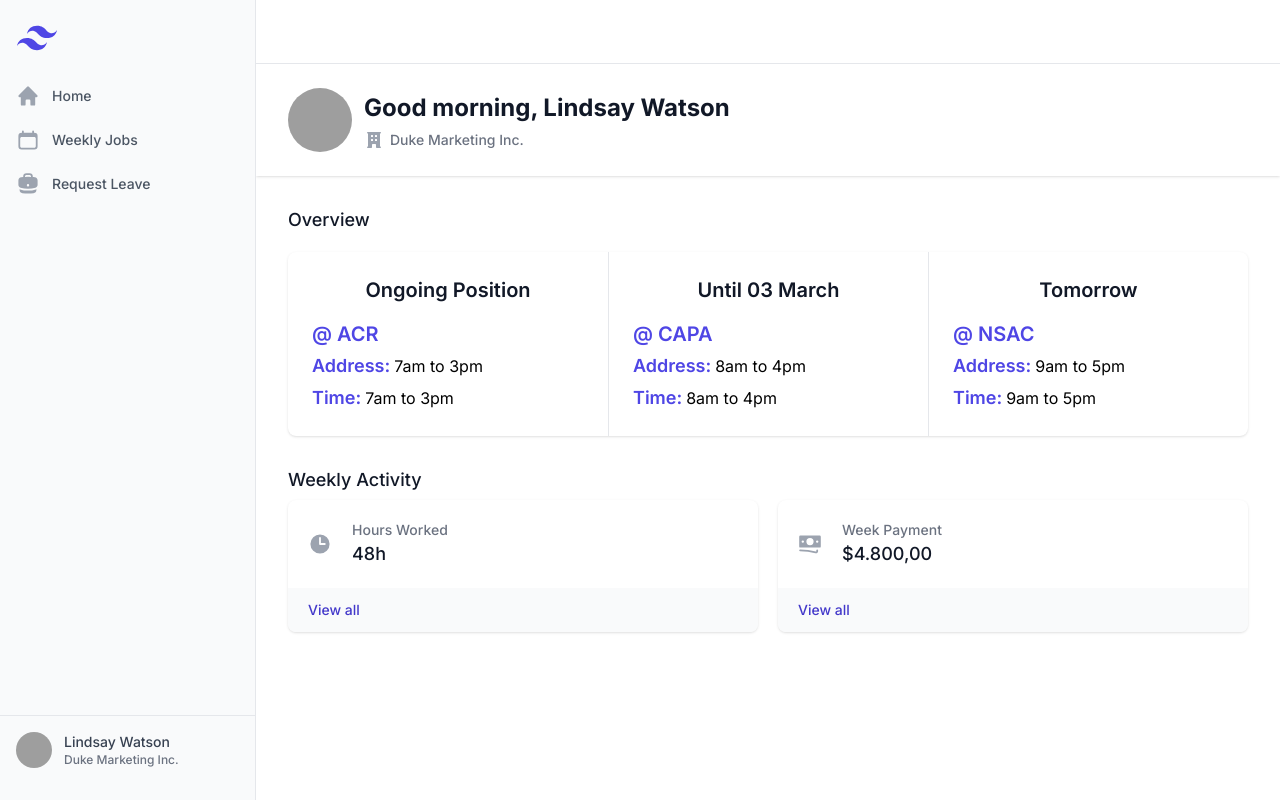
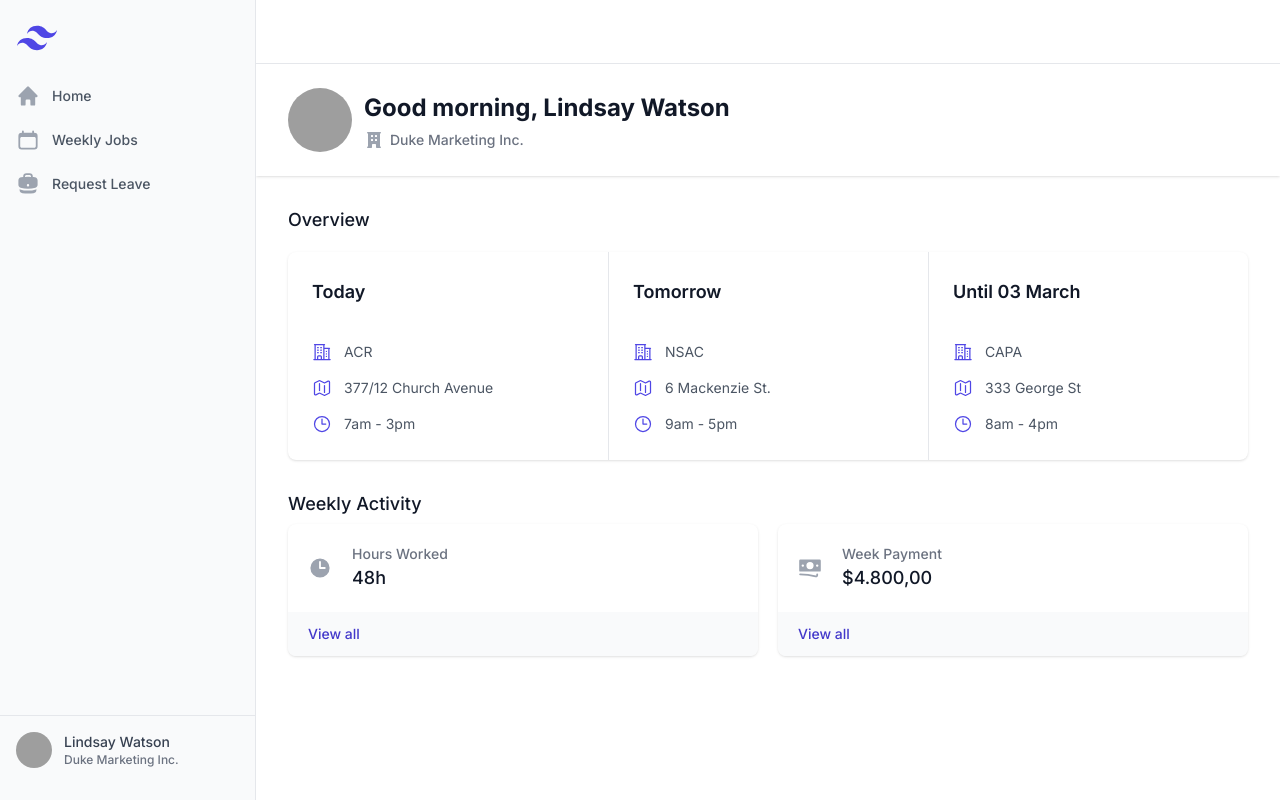
Before and after one commit to renansigolo/aus-force-app, a Next.js app: page /dashboard in a window 1280 px wide. Built offline with nearby package versions, Linux system fonts and the light colour scheme; grey boxes are pictures that could not be loaded.

Commit message:
fix: dashboard overview

```diff
--- a/app/dashboard/Overview.tsx
+++ b/app/dashboard/Overview.tsx
@@ -1,24 +1,27 @@
+import {
+  BuildingOffice2Icon,
+  ClockIcon,
+  MapIcon,
+} from "@heroicons/react/24/outline"
+
 const stats = [
   {
-    name: "Ongoing Position",
-    stat: "@ ACR",
-    previousStat: "70,946",
+    name: "Today",
+    company: "ACR",
     address: "377/12 Church Avenue",
-    time: "7am to 3pm",
+    time: "7am - 3pm",
+  },
+  {
+    name: "Tomorrow",
+    company: "NSAC",
+    address: "6 Mackenzie St.",
+    time: "9am - 5pm",
   },
   {
     name: "Until 03 March",
-    stat: "@ CAPA",
-    previousStat: "56.14%",
+    company: "CAPA",
     address: "333 George St",
-    time: "8am to 4pm",
-  },
-  {
-    name: "Tomorrow",
-    stat: "@ NSAC",
-    previousStat: "28.62%",
-    address: "6 Mackenzie St.",
-    time: "9am to 5pm",
+    time: "8am - 4pm",
   },
 ]
 
@@ -29,32 +32,36 @@ export function Overview() {
       <dl className="mt-5 grid grid-cols-1 divide-y divide-gray-200 overflow-hidden rounded-lg bg-white shadow md:grid-cols-3 md:divide-y-0 md:divide-x">
         {stats.map((item) => (
           <div key={item.name} className="px-4 py-5 sm:p-6">
-            <dt className="text-xl text-gray-900 text-center font-semibold mb-4">
+            <dt className="text-lg font-semibold leading-8 text-gray-900">
               {item.name}
             </dt>
-            <dd className="mt-1 flex items-baseline justify-between md:block lg:flex">
-              <div className="flex items-baseline text-xl font-semibold text-indigo-600">
-                {item.stat}
-              </div>
-            </dd>
 
-            <dd className="mt-1 flex items-baseline justify-between md:block lg:flex">
-              <div className="flex items-baseline">
-                <span className="text-lg font-semibold text-indigo-600 mr-1">
-                  Address:
-                </span>
+            <ul
+              role="list"
+              className="mt-8 space-y-3 text-sm leading-6 text-gray-600"
+            >
+              <li className="flex gap-x-3">
+                <BuildingOffice2Icon
+                  className="h-6 w-5 flex-none text-indigo-600"
+                  aria-hidden="true"
+                />
+                {item.company}
+              </li>
+              <li className="flex gap-x-3">
+                <MapIcon
+                  className="h-6 w-5 flex-none text-indigo-600"
+                  aria-hidden="true"
+                />
+                {item.address}
+              </li>
+              <li className="flex gap-x-3">
+                <ClockIcon
+                  className="h-6 w-5 flex-none text-indigo-600"
+                  aria-hidden="true"
+                />
                 {item.time}
-              </div>
-            </dd>
-
-            <dd className="mt-1 flex items-baseline justify-between md:block lg:flex">
-              <div className="flex items-baseline">
-                <span className="text-lg font-semibold text-indigo-600 mr-1">
-                  Time:
-                </span>
-                {item.time}
-              </div>
-            </dd>
+              </li>
+            </ul>
           </div>
         ))}
       </dl>
--- /dev/null
+++ b/app/dashboard/WeeklyActivity.tsx
@@ -0,0 +1,61 @@
+import { BanknotesIcon, ClockIcon } from "@heroicons/react/20/solid"
+import Link from "next/link"
+
+const cards = [
+  { name: "Hours Worked", href: "/dashboard", icon: ClockIcon, amount: "48h" },
+  {
+    name: "Week Payment",
+    href: "/dashboard",
+    icon: BanknotesIcon,
+    amount: "$4.800,00",
+  },
+]
+
+export function WeeklyActivity() {
+  return (
+    <>
+      <h2 className="heading-3">Weekly Activity</h2>
+      <div className="mt-2 grid grid-cols-1 gap-5 sm:grid-cols-2">
+        {cards.map((card) => (
+          <div
+            key={card.name}
+            className="overflow-hidden rounded-lg bg-white shadow"
+          >
+            <div className="p-5">
+              <div className="flex items-center">
+                <div className="flex-shrink-0">
+                  <card.icon
+                    className="h-6 w-6 text-gray-400"
+                    aria-hidden="true"
+                  />
+                </div>
+                <div className="ml-5 w-0 flex-1">
+                  <dl>
+                    <dt className="truncate text-sm font-medium text-gray-500">
+                      {card.name}
+                    </dt>
+                    <dd>
+                      <div className="text-lg font-medium text-gray-900">
+                        {card.amount}
+                      </div>
+                    </dd>
+                  </dl>
+                </div>
+              </div>
+            </div>
+            <div className="bg-gray-50 px-5 py-3">
+              <div className="text-sm">
+                <Link
+                  href={card.href}
+                  className="font-medium text-indigo-700 hover:text-indigo-900"
+                >
+                  View all
+                </Link>
+              </div>
+            </div>
+          </div>
+        ))}
+      </div>
+    </>
+  )
+}
--- a/app/dashboard/page.tsx
+++ b/app/dashboard/page.tsx
@@ -1,26 +1,31 @@
 "use client"
 
 import { Overview } from "@/app/dashboard/Overview"
-import {
-  BanknotesIcon,
-  BuildingOfficeIcon,
-  ClockIcon,
-} from "@heroicons/react/20/solid"
-import Link from "next/link"
-
-const cards = [
-  { name: "Hours Worked", href: "#", icon: ClockIcon, amount: "48h" },
-  { name: "Week Payment", href: "#", icon: BanknotesIcon, amount: "$4.800,00" },
-]
-
-export const metadata = {
-  title: "About",
-}
+import { WeeklyActivity } from "@/app/dashboard/WeeklyActivity"
+import { BuildingOfficeIcon } from "@heroicons/react/20/solid"
 
 export default function DashboardPage() {
   return (
     <section className="flex-1 pb-8">
-      {/* Page header */}
+      <PageHeader />
+
+      <section className="mt-8">
+        <div className="mx-auto max-w-6xl px-4 sm:px-6 lg:px-8">
+          <Overview />
+        </div>
+      </section>
+
+      <section className="mt-8">
+        <div className="mx-auto max-w-6xl px-4 sm:px-6 lg:px-8">
+          <WeeklyActivity />
+        </div>
+      </section>
+    </section>
+  )
+}
+
+function PageHeader() {
+  return (
     <div className="bg-white shadow">
       <div className="px-4 sm:px-6 lg:mx-auto lg:max-w-6xl lg:px-8">
         <div className="py-6 md:flex md:items-center md:justify-between">
@@ -60,59 +65,5 @@ export default function DashboardPage() {
         </div>
       </div>
     </div>
-
-      <section className="mt-8">
-        <div className="mx-auto max-w-6xl px-4 sm:px-6 lg:px-8">
-          <Overview />
-        </div>
-      </section>
-
-      <section className="mt-8">
-        <div className="mx-auto max-w-6xl px-4 sm:px-6 lg:px-8">
-          <h2 className="heading-3">Weekly Activity</h2>
-          <div className="mt-2 grid grid-cols-1 gap-5 sm:grid-cols-2">
-            {cards.map((card) => (
-              <div
-                key={card.name}
-                className="overflow-hidden rounded-lg bg-white shadow"
-              >
-                <div className="p-5">
-                  <div className="flex items-center">
-                    <div className="flex-shrink-0">
-                      <card.icon
-                        className="h-6 w-6 text-gray-400"
-                        aria-hidden="true"
-                      />
-                    </div>
-                    <div className="ml-5 w-0 flex-1">
-                      <dl>
-                        <dt className="truncate text-sm font-medium text-gray-500">
-                          {card.name}
-                        </dt>
-                        <dd>
-                          <div className="text-lg font-medium text-gray-900">
-                            {card.amount}
-                          </div>
-                        </dd>
-                      </dl>
-                    </div>
-                  </div>
-                </div>
-                <div className="bg-gray-50 px-5 py-3">
-                  <div className="text-sm">
-                    <Link
-                      href={card.href}
-                      className="font-medium text-indigo-700 hover:text-indigo-900"
-                    >
-                      View all
-                    </Link>
-                  </div>
-                </div>
-              </div>
-            ))}
-          </div>
-        </div>
-      </section>
-    </section>
   )
 }
```
Lines whose indentation alone changed are shown as unchanged.
